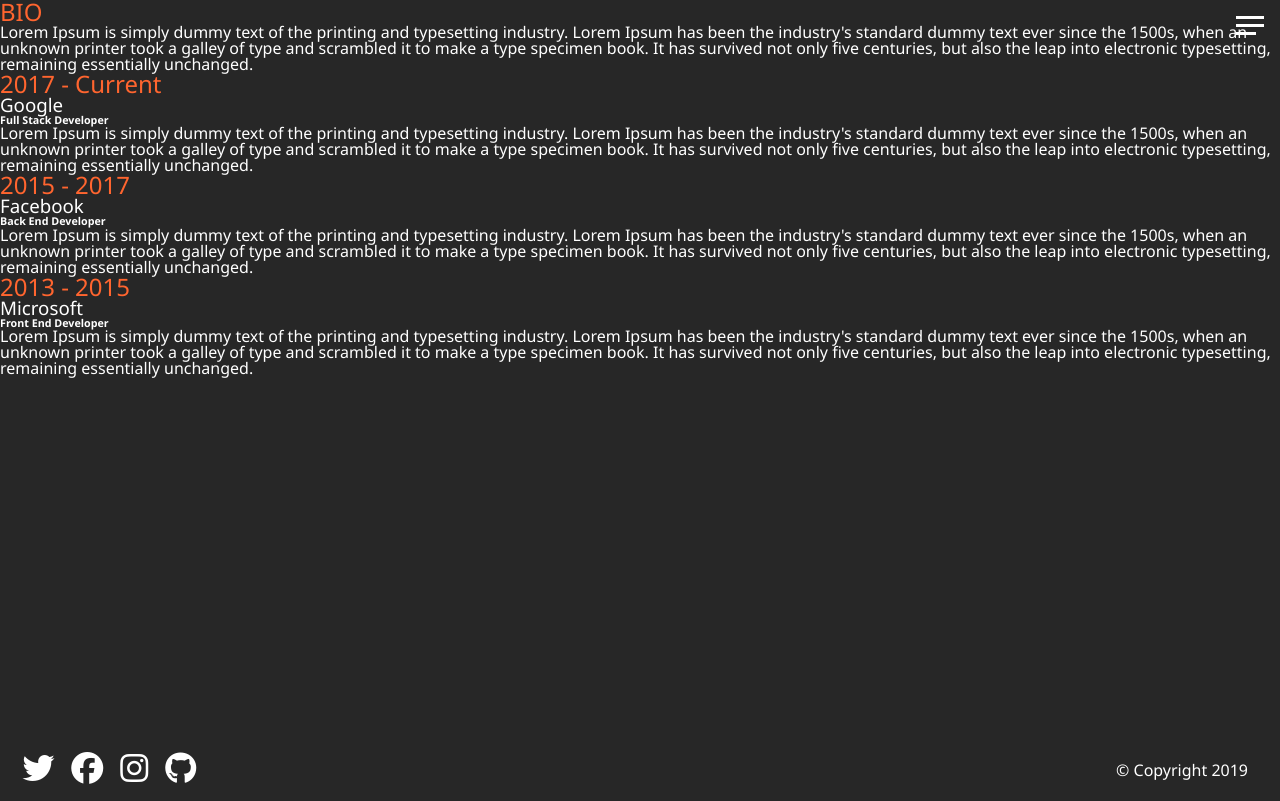
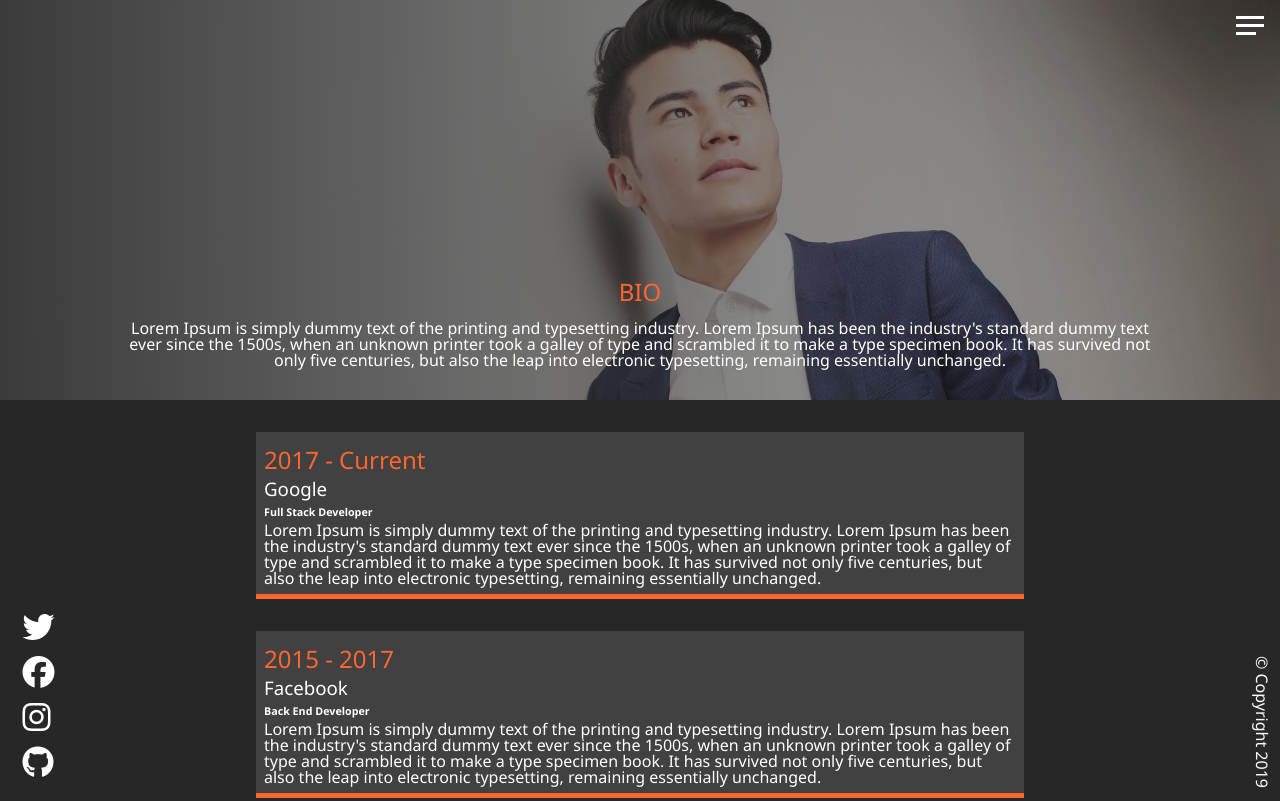
Before and after one commit to ShiyuCheng2018/Sass-Portfolio, a plain HTML site: page dist/about.html in a window 1280 px wide. Shown: the top 801 px of the page. Drawn offline with Linux system fonts and the light colour scheme.

Commit message:
configured about me styling

```diff
--- a/dist/about.html
+++ b/dist/about.html
@@ -37,11 +37,14 @@
 	<section class="about">
 <!--		about bio-->
 		<div class="about__bio-image">
-			<h2 class="text-secondary">BIO</h2>
-			<p>Lorem Ipsum is simply dummy text of the printing and typesetting industry. Lorem Ipsum has been the
-				industry's standard dummy text ever since the 1500s, when an unknown printer took a galley of type and
-				scrambled it to make a type specimen book. It has survived not only five centuries, but also the leap
-				into electronic typesetting, remaining essentially unchanged.</p>
+			<div class="about__bio">
+				<h2 class="text-secondary">BIO</h2>
+				<p>Lorem Ipsum is simply dummy text of the printing and typesetting industry. Lorem Ipsum has been the
+					industry's standard dummy text ever since the 1500s, when an unknown printer took a galley of type and
+					scrambled it to make a type specimen book. It has survived not only five centuries, but also the leap
+					into electronic typesetting, remaining essentially unchanged.</p>
+			</div>
+
 		</div>
 <!--			end of about bio-->
 
@@ -96,12 +99,12 @@
 			</a>
 		</div>
 		<!--			end of social links-->
+		<!--		footer-->
+		<footer>&copy; Copyright 2019</footer>
+		<!--		end of footer-->
 	</section>
 	<!--		end of about section-->
 
-	<!--		footer-->
-	<footer>&copy; Copyright 2019</footer>
-	<!--		end of footer-->
 </main>
 
 <script src="js/main.js">
--- a/scss/_about.scss
+++ b/scss/_about.scss
@@ -0,0 +1,61 @@
+@import "config";
+
+.about{
+	padding-bottom: 2rem;
+
+	&__bio-image{
+		height: 50vh;
+		width: 100%;
+		background: linear-gradient(to right, rgba($primary-color, 0.9), rgba($primary-color, 0.3)),
+		url("../dist/img/model-1.jpg") center top;
+		background-size: cover;
+		display: flex;
+		flex-direction: column;
+		align-items: center;
+		justify-content: flex-end;
+
+		p{
+			margin-bottom: 2rem;
+		}
+	}
+
+	&__bio{
+		width: 80%;
+		text-align: center;
+
+		.text-secondary{
+			padding-bottom: 1rem;
+		}
+	}
+
+	.jobs{
+		width: 60vw;
+		margin: 2rem auto 0 auto;
+		display: grid;
+		grid-gap: 2rem;
+
+		&__job{
+			background: lighten($primary-color, 10%);
+			padding: 0.5rem;
+			border-bottom: 5px solid $secondary-color;
+
+			h2, h3{
+				margin: 0.5rem 0;
+			}
+
+			h6{
+				margin: 0.3rem 0;
+			}
+		}
+	}
+
+	.social-icons{
+		display: flex;
+		flex-direction: column;
+	}
+
+	footer{
+		transform: rotate(90deg) translate(-3rem, -5rem) !important;
+	}
+
+}
--- a/scss/_menu.scss
+++ b/scss/_menu.scss
@@ -49,7 +49,7 @@
 
 			&::after{
 				width: 28px;
-				transform: rotate(-45deg), translate(3px, -7px);
+				transform: rotate(-45deg) translate(3px, -7px);
 			}
 		}
 
```
Also changed, not shown: scss/main.css, 1 other file.
